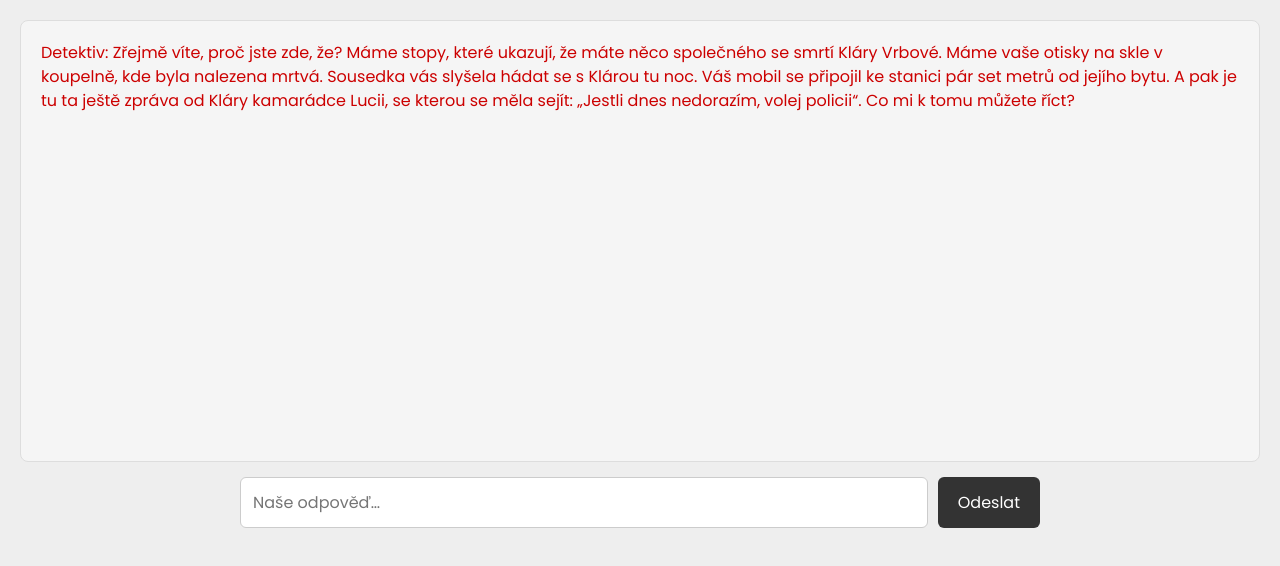
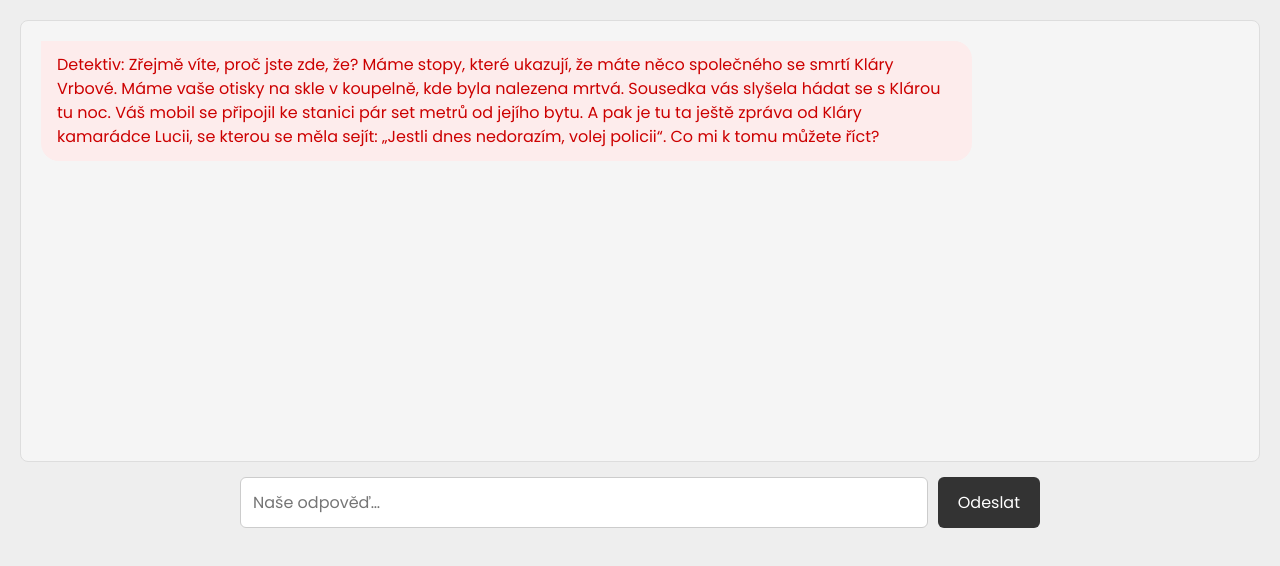
Before and after one commit to kohoutp-cz/vrazda-klary-vrbove, a website: page index.html in a window 1280 px wide. Drawn offline with Linux system fonts and the light colour scheme.

Commit message:
Update index.html

```diff
--- a/index.html
+++ b/index.html
@@ -17,23 +17,46 @@
     font-family: 'Poppins', sans-serif;
     font-size: 16px;
     line-height: 1.5;
+    display: flex;
+    flex-direction: column;
+    gap: 10px;
+  }
+
+  .bubble {
+    max-width: 75%;
+    padding: 12px 16px;
+    border-radius: 18px;
+    font-weight: 500;
+    display: inline-block;
+    word-wrap: break-word;
   }
 
   .msg-user {
-      color: #007733; /* zelená pro uživatele */
-      font-weight: 500;
+    align-self: flex-end;
+  }
+
+  .msg-user .bubble {
+    background: #e6f5ec;
+    color: #007733;
+    border-top-right-radius: 0;
   }
 
   .msg-assistant {
-      color: #cc0000; /* červená pro detektiva */
-      margin-bottom: 16px;
-      font-weight: 500;
+    align-self: flex-start;
+  }
+
+  .msg-assistant .bubble {
+    background: #fdecec;
+    color: #cc0000;
+    border-top-left-radius: 0;
   }
 
   .msg-system {
     color: #888;
     font-style: italic;
     margin: 10px 0;
+    text-align: center;
+    font-size: 14px;
   }
 
   #chatForm {
@@ -75,6 +98,7 @@
     padding: 20px;
   }
 </style>
+
 </head>
 <body>
 
@@ -105,19 +129,25 @@
 
     function addMessage(role, text) {
   const div = document.createElement("div");
+  const bubble = document.createElement("div");
+  bubble.className = "bubble";
+
   if (role === "user") {
     div.className = "msg-user";
-        div.textContent = "Vy: " + text;
+    bubble.textContent = "Vy: " + text;
   } else if (role === "assistant") {
     div.className = "msg-assistant";
-        div.textContent = "Detektiv: " + text;
+    bubble.textContent = "Detektiv: " + text;
   } else {
     div.className = "msg-system";
-        div.textContent = text;
+    bubble.textContent = text;
   }
+
+  div.appendChild(bubble);
   chatBox.appendChild(div);
   chatBox.scrollTop = chatBox.scrollHeight;
 }
+
 
     async function sendMessage() {
       const userInput = chatInput.value.trim();
```
Lines whose indentation alone changed are shown as unchanged.
